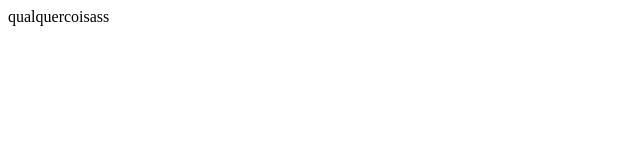
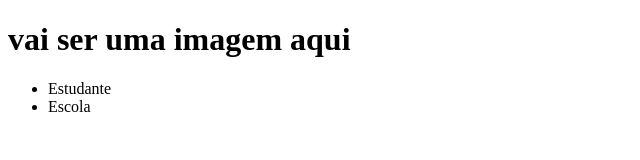
Before and after one commit to giovannascn/site-escola-2-ANO, a plain HTML site: page index.html in a window 1280 px wide. Shown: the whole page, without its empty margins (0-640 px from the left). Drawn offline with Linux system fonts and the light colour scheme.

Commit message:
metade da aula 2

```diff
--- a/index.html
+++ b/index.html
@@ -1 +1,17 @@
-qualquercoisass
+<!DOCTYPE html>
+<html lang="en">
+<head>
+    <meta charset="UTF-8">
+    <meta name="viewport" content="width=device-width, initial-scale=1.0">
+    <title>Site escola giovanna</title>
+    <link rel="stylesheet" href="style.css">
+
+</head>
+<body>
+<h1>vai ser uma imagem aqui</h1>
+<ul>
+    <li>Estudante</li>
+    <li>Escola</li>
+</ul>
+</body>
+</html>
```
